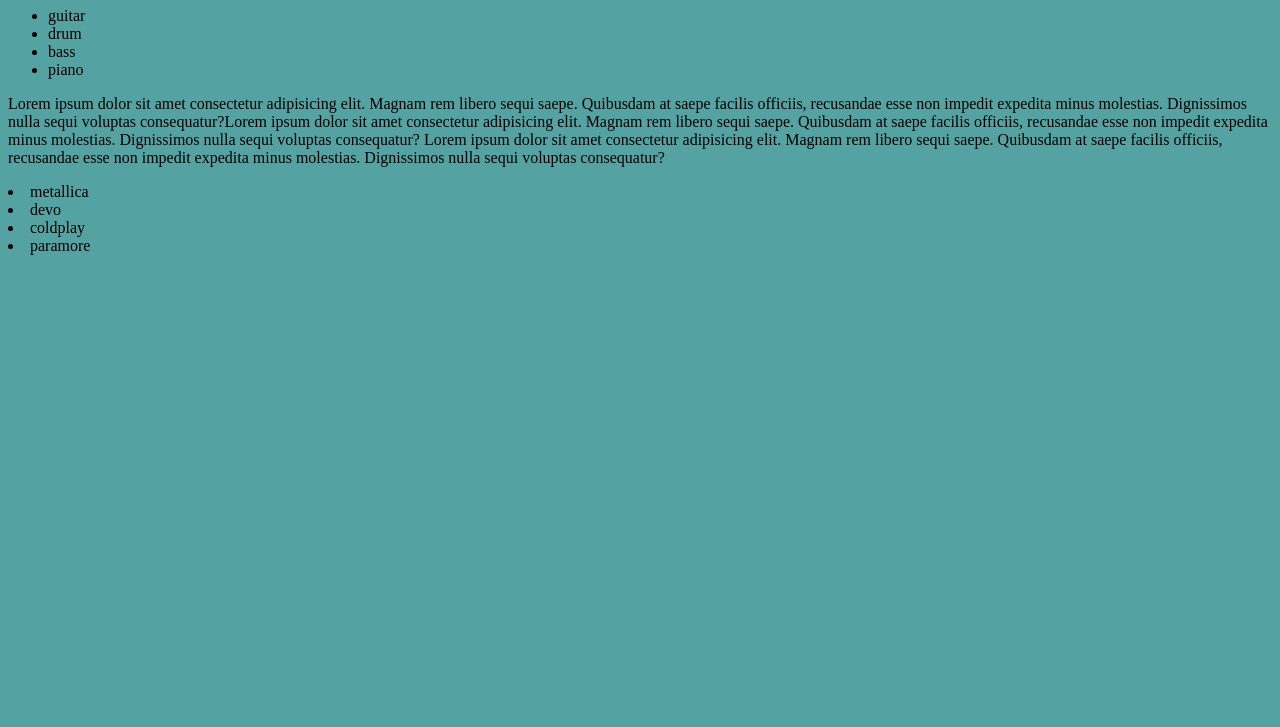
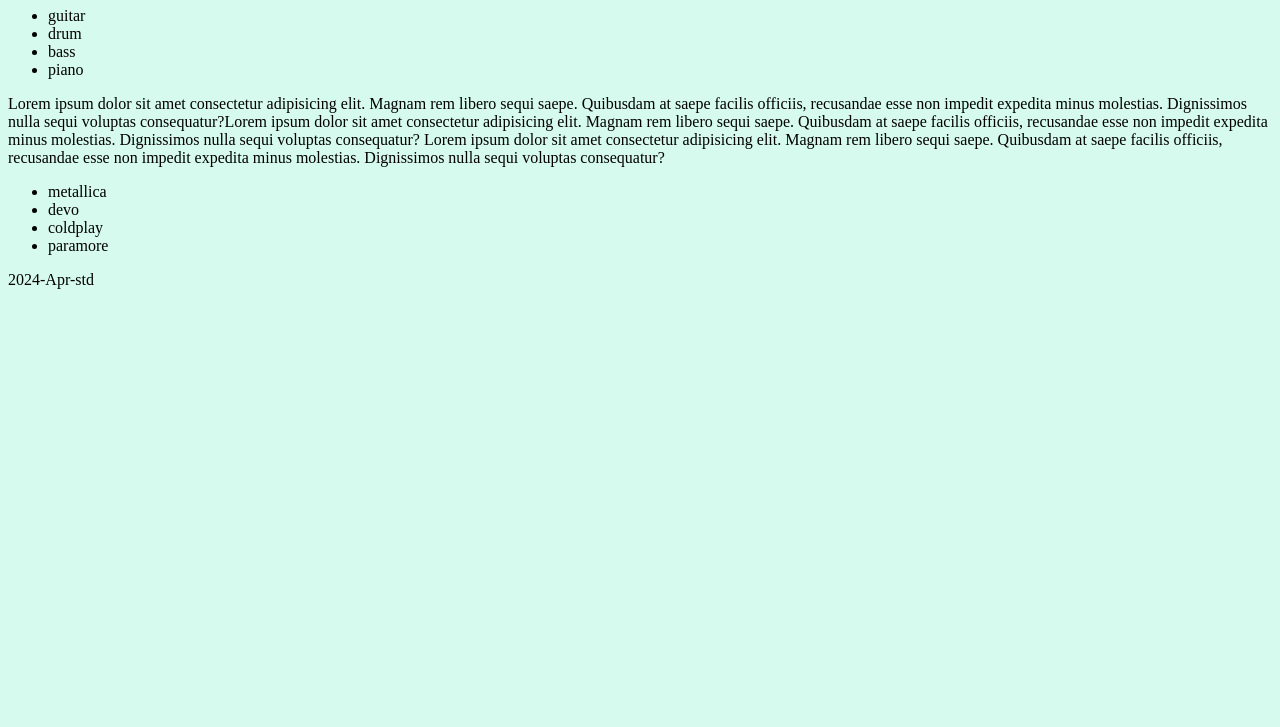
Before and after one commit to Amyleep97/2024-apr-t1-w2-responsiveness, a plain HTML site: page index.html in a window 1280 px wide. Shown: the part 73-800 px from the top of the page. Drawn offline with Linux system fonts and the light colour scheme.

Commit message:
change to css default styles

```diff
--- a/index.html
+++ b/index.html
@@ -8,19 +8,36 @@
 
 </head>
 <body>
+    <header class="row">
         <h1>Hello World</h1>
+    </header>
+    <main>
+        <div class="column">
             <ul>
                 <li>guitar</li>
                 <li>drum</li>
                 <li>bass</li>
                 <li>piano</li>
                 </ul>
+        </div>
+        <article class="column">
             <p>Lorem ipsum dolor sit amet consectetur adipisicing elit. Magnam rem libero sequi saepe. Quibusdam at saepe facilis officiis, recusandae esse non impedit expedita minus molestias. Dignissimos nulla sequi voluptas consequatur?Lorem ipsum dolor sit amet consectetur adipisicing elit. Magnam rem libero sequi saepe. Quibusdam at saepe facilis officiis, recusandae esse non impedit expedita minus molestias. Dignissimos nulla sequi voluptas consequatur?
                 Lorem ipsum dolor sit amet consectetur adipisicing elit. Magnam rem libero sequi saepe. Quibusdam at saepe facilis officiis, recusandae esse non impedit expedita minus molestias. Dignissimos nulla sequi voluptas consequatur?
             </p>
+        </article>
+        <aside class="column">
+            <ul>
                 <li>metallica</li>
                 <li>devo</li>
                 <li>coldplay</li>
                 <li>paramore</li>
+            </ul>
+        </aside>
+    </main>
+    <footer class="row">
+        <p> 2024-Apr-std</p>
+    </footer>
+
+
 </body>
 </html>
--- a/style.css
+++ b/style.css
@@ -1,13 +1,12 @@
 /* Default styles for small screens and anything not caught by media */
-body{
-    background-color: rgba(175, 174, 252, 0.832);
-
+body {
+    background-color: rgba(186, 248, 228, 0.575);
 }
 /* Styled for screens 600px wide and larger */
+/* @media screen and (main-width: 600px) {  */
+@media screen and (main-width: 600px) {
 
-@media screen and (min-wid: 600px) {
-
+    body{
+        background-color: rgb(172, 235, 214);
+    }
 }
-body {
-    background-color: rgb(85, 162, 162);
-}
```
Lines whose indentation alone changed are shown as unchanged.
